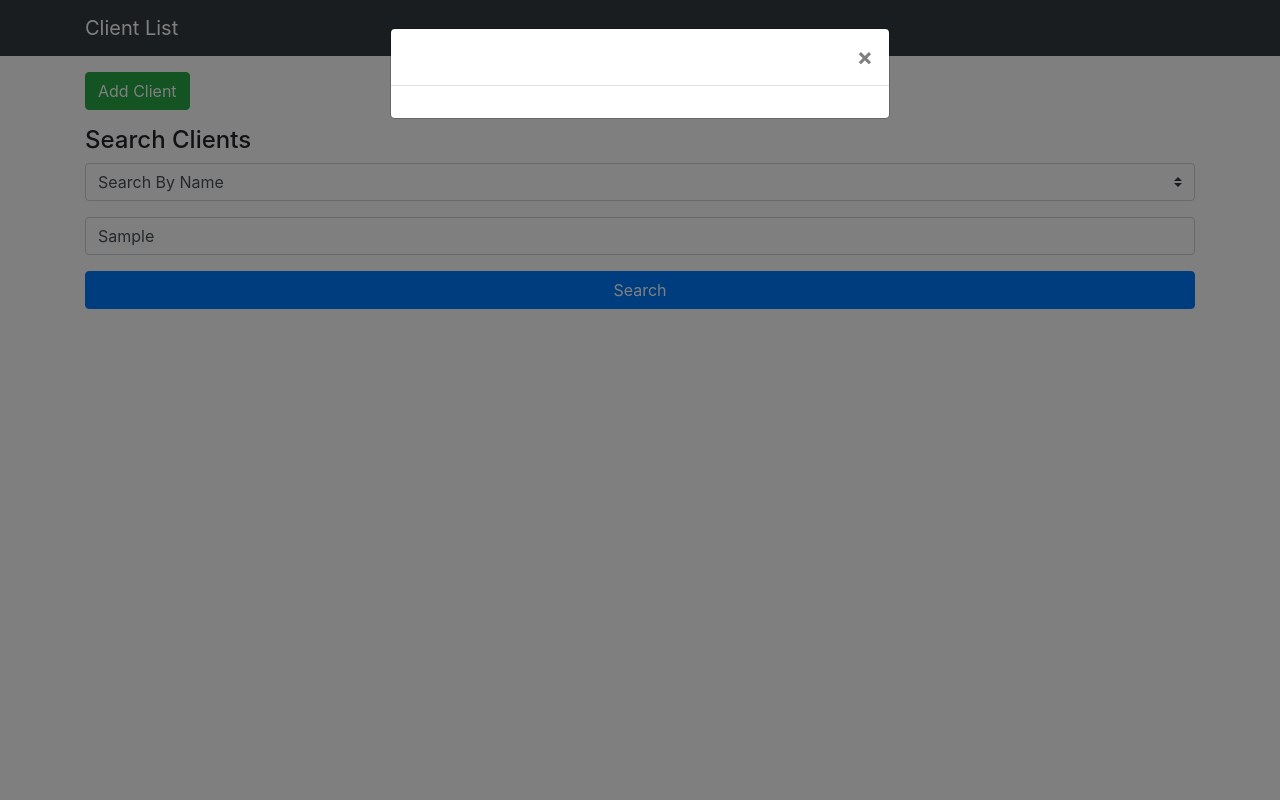
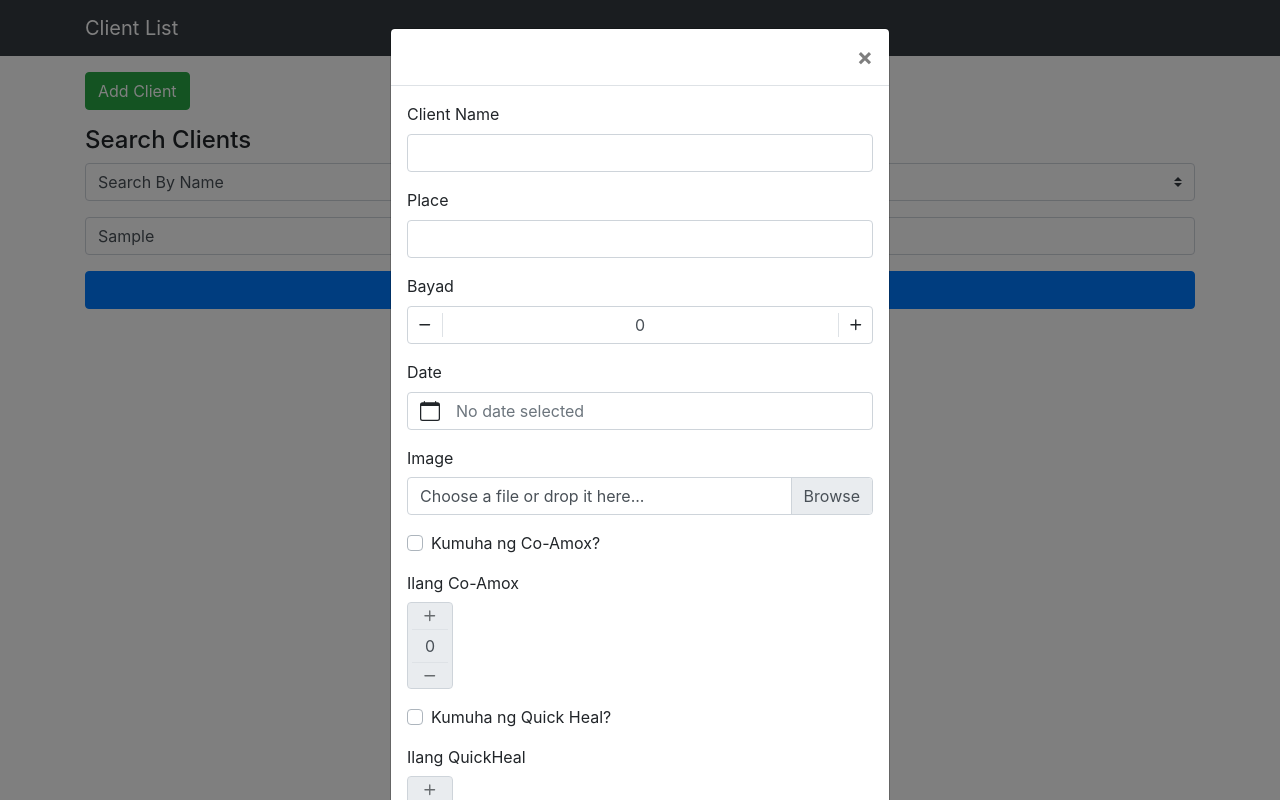
Before and after one commit to rhen99/jbk-client-list, a Vue app: page / in a window 1280 px wide. Both pictures are taken after typing "Sample" into the empty fields and a click on the button "Add Client". Built offline with nearby package versions, Linux system fonts and the light colour scheme.

Commit message:
form done

```diff
--- a/src/components/AddForm.vue
+++ b/src/components/AddForm.vue
@@ -1,7 +1,69 @@
 <template>
   <div class="my-3">
     <b-button variant="success" @click="modalShow = !modalShow">Add Client</b-button>
-    <b-modal ref="addForm" v-model="modalShow" hide-footer></b-modal>
+    <b-modal ref="addForm" v-model="modalShow" hide-footer>
+      <div class="d-block">
+        <b-form>
+          <b-form-group label="Client Name" label-for="name">
+            <b-form-input id="name"></b-form-input>
+          </b-form-group>
+
+          <b-form-group label="Place" label-for="place">
+            <b-form-input id="place"></b-form-input>
+          </b-form-group>
+
+          <b-form-group label="Bayad" label-for="payment">
+            <b-form-spinbutton v-model="payment" id="payment" step="1" min="2500" max="10000"></b-form-spinbutton>
+          </b-form-group>
+
+          <b-form-group label="Date" label-for="date">
+            <b-form-datepicker v-model="date" id="date"></b-form-datepicker>
+          </b-form-group>
+
+          <b-form-group label="Image">
+            <b-form-file
+              placeholder="Choose a file or drop it here..."
+              drop-placeholder="Drop file here..."
+            ></b-form-file>
+          </b-form-group>
+
+          <b-form-group>
+            <b-form-checkbox unchecked-value="no" value="yes" v-model="gamot">Kumuha ng Co-Amox?</b-form-checkbox>
+          </b-form-group>
+
+          <b-form-group label="Ilang Co-Amox">
+            <b-form-spinbutton
+              step="1"
+              min="1"
+              max="30"
+              :disabled="gamot === 'yes' ? false : true"
+              vertical
+              v-model="gamot_qtty"
+            ></b-form-spinbutton>
+          </b-form-group>
+
+          <b-form-group>
+            <b-form-checkbox
+              unchecked-value="no"
+              value="yes"
+              v-model="quickheal"
+            >Kumuha ng Quick Heal?</b-form-checkbox>
+          </b-form-group>
+
+          <b-form-group label="Ilang QuickHeal">
+            <b-form-spinbutton
+              step="1"
+              min="1"
+              max="30"
+              :disabled="quickheal === 'yes' ? false : true"
+              vertical
+              v-model="quickheal_qtty"
+            ></b-form-spinbutton>
+          </b-form-group>
+          <b-button type="submit" block variant="success">Save Client</b-button>
+        </b-form>
+      </div>
+    </b-modal>
   </div>
 </template>
 
@@ -10,7 +72,14 @@
     name: "AddForm",
     data() {
       return {
-        modalShow: false
+        modalShow: false,
+        payment: 0,
+        name: "",
+        gamot: "no",
+        quickheal: "no",
+        gamot_qtty: 0,
+        quickheal_qtty: 0,
+        date: ""
       };
     }
   };
```
